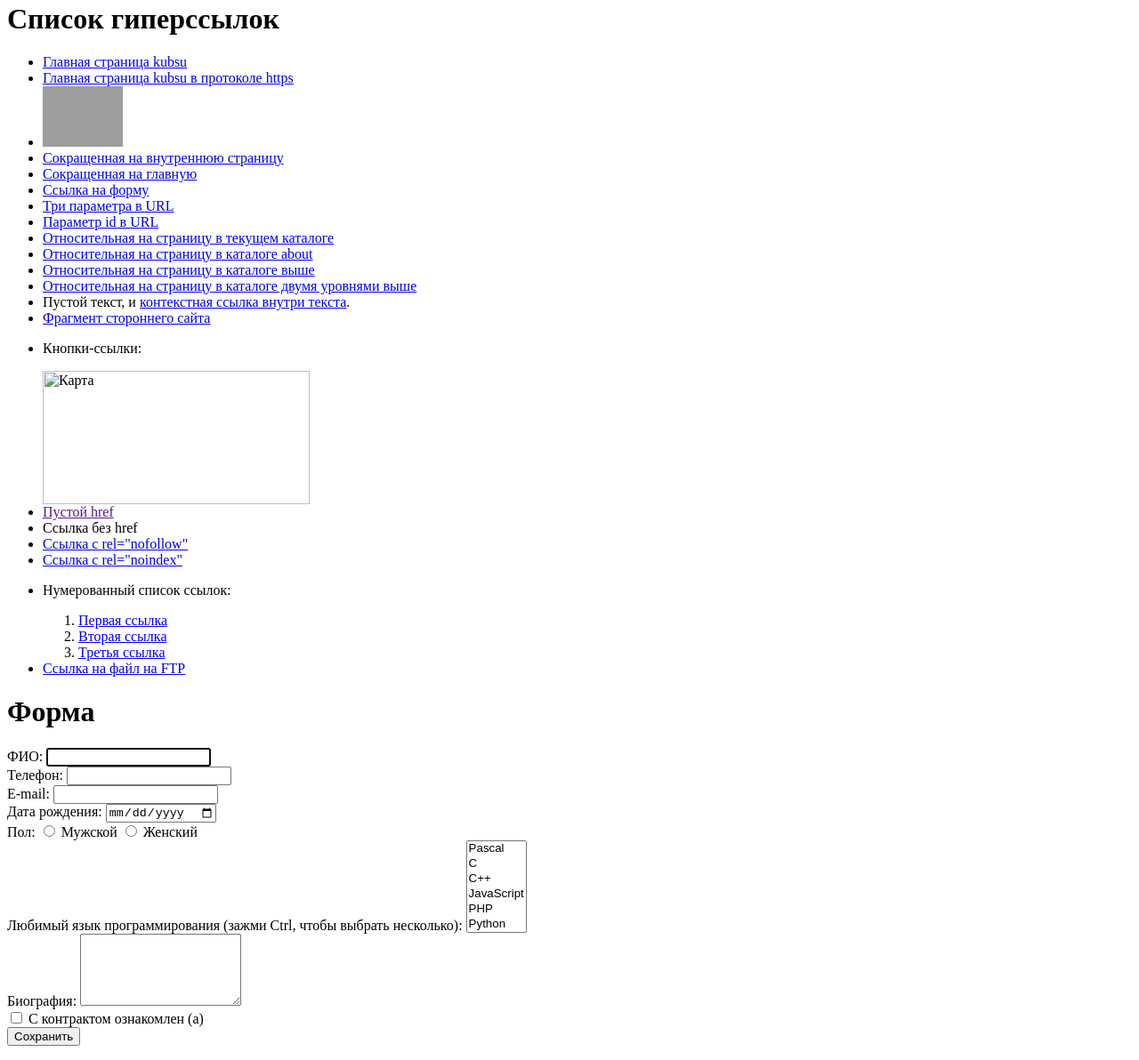
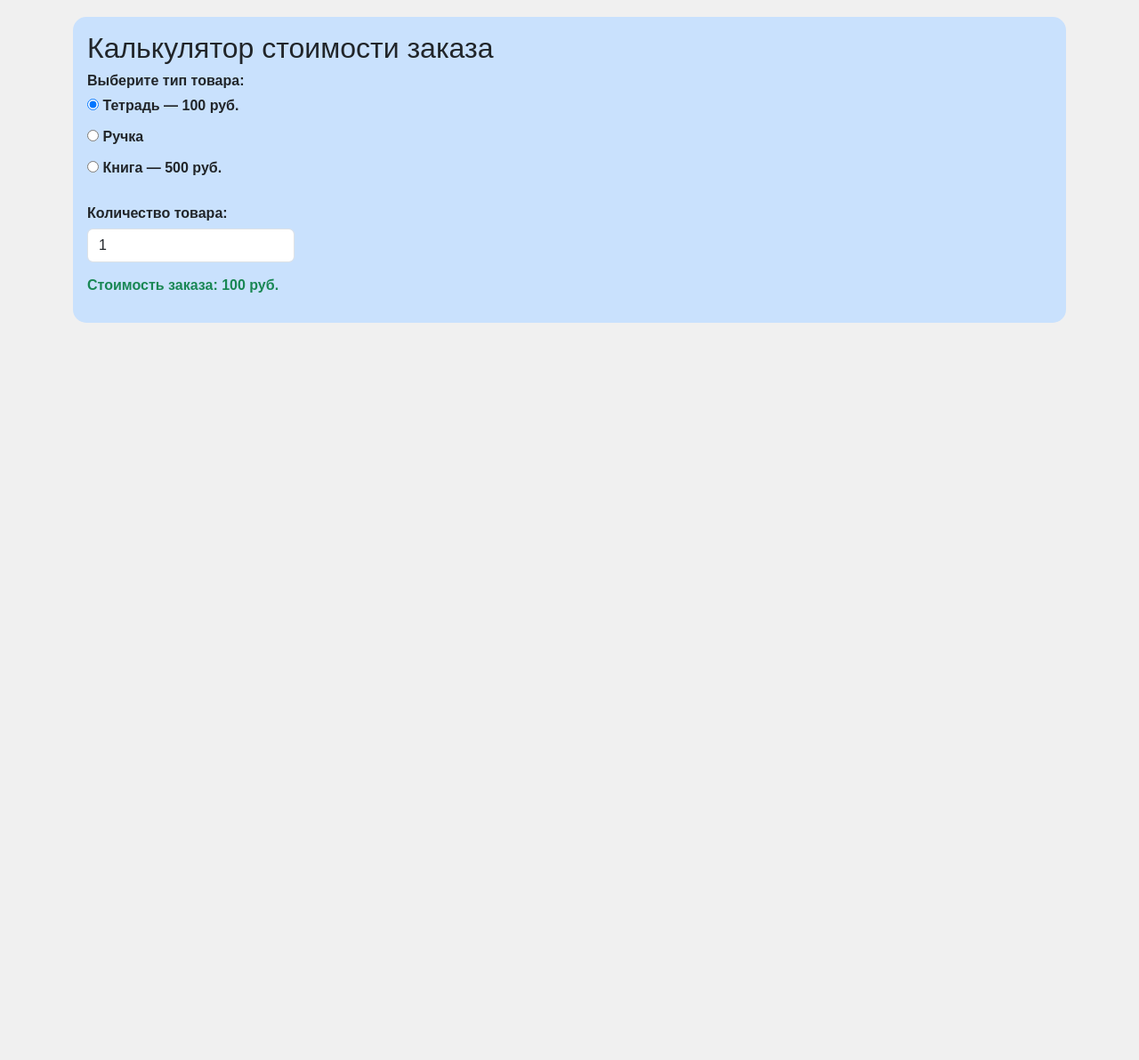
Before and after one commit to nogletcher77/s0205561.github.io, a plain HTML site: page index.html in a window 1280 px wide. Shown: the part 5-1197 px from the top of the page at 89% size. After the commit the page ends 800 px from the top, so only its background shows below. Drawn offline with nearby package versions, Linux system fonts and the light colour scheme; grey boxes are pictures that could not be loaded.

Commit message:
Add files via upload

```diff
--- a/index.html
+++ b/index.html
@@ -1,103 +1,65 @@
-
+<!DOCTYPE html>
+<html lang="ru">
 <head>
-    <title>Моя работа</title>
+    <meta charset="UTF-8">
+    <meta name="viewport" content="width=device-width, initial-scale=1.0">
+    <link href="https://cdn.jsdelivr.net/npm/bootstrap@5.3.3/dist/css/bootstrap.min.css" rel="stylesheet">
+    <title>Калькулятор стоимости заказа</title>
+    <link rel="stylesheet" href="style.css">
 </head>
 <body>
 
-    <h1>Список гиперссылок</h1>
-    <ul>
-        <li><a href="http://kubsu.ru/">Главная страница kubsu</a></li>
-        <li><a href="https://kubsu.ru/">Главная страница kubsu в протоколе https</a></li>
-        <li>
-            <a href="https://kubsu.ru/">
-                <img src="https://www.kubsu.ru/sites/all/themes/portal_kubsu/logo.png" alt="Логотип КубГУ" width="90">
-            </a>
-        </li>
-        <li><a href="/internal-page">Сокращенная на внутреннюю страницу</a></li>
-        <li><a href="/">Сокращенная на главную</a></li>
-        <li><a href="#fragment">Ссылка на форму</a></li>
-        <li><a href="?param1=1&param2=2&param3=3">Три параметра в URL</a></li>
-        <li><a href="?id=123">Параметр id в URL</a></li>
-        <li><a href="./hot.html">Относительная на страницу в текущем каталоге</a></li>
-        <li><a href="about/page.html">Относительная на страницу в каталоге about</a></li>
-        <li><a href="../index.html">Относительная на страницу в каталоге выше</a></li>
-        <li><a href="../../index.html">Относительная на страницу в каталоге двумя уровнями выше</a></li>
-        <li>Пустой текст, и <a href="https://kubsu.ru/">контекстная ссылка внутри текста</a>.</li>
-        <li><a href="https://ru.wikipedia.org/wiki/HTML#История">Фрагмент стороннего сайта</a></li>
-        <li>
-            <p>Кнопки-ссылки:</p>
-            <img src="https://avatars.mds.yandex.net/i?id=eb5385a3d8c7ee358acfe9ac3f2e7e71_l-5231564-images-thumbs&n=13" alt="Карта" usemap="#workmap" width="300" height="150">
-            <map name="workmap">
-                <area shape="rect" coords="0,0,150,150" alt="Лево" href="https://kubsu.ru/">
-                <area shape="circle" coords="225,75,50" alt="Право" href="https://www.google.com/">
-            </map>
-        </li>
-        <li><a href="">Пустой href</a></li>
-        <li><a>Ссылка без href</a></li>
-        <li><a href="https://example.com" rel="nofollow">Ссылка с rel="nofollow"</a></li>
-        <li><a href="https://example.com" rel="noindex">Ссылка с rel="noindex"</a></li>
-        <li>
-            <p>Нумерованный список ссылок:</p>
-            <ol>
-                <li><a href="https://kubsu.ru/" title="Главная">Первая ссылка</a></li>
-                <li><a href="https://kubsu.ru/about" title="О нас">Вторая ссылка</a></li>
-                <li><a href="https://kubsu.ru/contacts" title="Контакты">Третья ссылка</a></li>
-            </ol>
-        </li>
-        <li><a href="ftp://login:password@ftp.example.com/file.zip">Ссылка на файл на FTP</a></li>
-    </ul>
+<main class="container my-4">
+    <section id="calculator" class="p-3">
+        <h2>Калькулятор стоимости заказа</h2>
 
+        <form id="calculator-form">
+            <fieldset class="border-0 p-0 m-0">
+                <legend class="fs-6 fw-bold">Выберите тип товара:</legend>
 
-    <h1>Форма</h1>
-    <form action="#" method="post">
-        <div class="form-group">
-            <label>ФИО:</label>
-            <input type="text" name="fio" autofocus required>
-        </div>
-        <div class="form-group">
-            <label>Телефон:</label>
-            <input type="tel" name="phone">
-        </div>
-        <div class="form-group">
-            <label>E-mail:</label>
-            <input type="email" name="email">
-        </div>
-        <div class="form-group">
-            <label>Дата рождения:</label>
-            <input type="date" name="birthdate">
-        </div>
-        <div class="form-group">
-            <label>Пол:</label>
-            <input type="radio" id="male" name="gender" value="male"> <label for="male" style="display:inline;">Мужской</label>
-            <input type="radio" id="female" name="gender" value="female"> <label for="female" style="display:inline;">Женский</label>
-        </div>
-        <div class="form-group">
-            <label>Любимый язык программирования (зажми Ctrl, чтобы выбрать несколько):</label>
-            <select name="langs[]" multiple size="6">
-                <option value="Pascal">Pascal</option>
-                <option value="C">C</option>
-                <option value="C++">C++</option>
-                <option value="JavaScript">JavaScript</option>
-                <option value="PHP">PHP</option>
-                <option value="Python">Python</option>
-                <option value="Java">Java</option>
-                <option value="Haskell">Haskell</option>
-                <option value="Clojure">Clojure</option>
-                <option value="Prolog">Prolog</option>
-                <option value="Scala">Scala</option>
-            </select>
-        </div>
-        <div class="form-group">
-            <label>Биография:</label>
-            <textarea name="bio" rows="5"></textarea>
-        </div>
-        <div class="form-group">
-            <input type="checkbox" id="contract" name="contract"> <label for="contract" style="display:inline;">С контрактом ознакомлен (а)</label>
-        </div>
-        <div class="form-group">
-            <button type="submit">Сохранить</button>
-        </div>
-    </form>
+                <p>
+                    <input type="radio" id="notebook" name="product" value="notebook" checked>
+                    <label for="notebook">Тетрадь — 100 руб.</label>
+                </p>
 
+                <p>
+                    <input type="radio" id="pen" name="product" value="pen">
+                    <label for="pen">Ручка</label>
+                </p>
+
+                <p>
+                    <input type="radio" id="book" name="product" value="book">
+                    <label for="book">Книга — 500 руб.</label>
+                </p>
+            </fieldset>
+
+            <div id="option-container" class="mt-3" hidden>
+                <label for="option" class="form-label">Выберите ручку:</label>
+                <select id="option" class="form-select w-auto">
+                    <option value="50">Шариковая — 50 руб.</option>
+                    <option value="80">Гелевая — 80 руб.</option>
+                    <option value="120">Набор из трёх ручек — 120 руб.</option>
+                </select>
+            </div>
+
+            <div id="property-container" class="mt-3" hidden>
+                <input type="checkbox" id="gift-wrap">
+                <label for="gift-wrap">
+                    Подарочная упаковка (+50 руб. за книгу)
+                </label>
+            </div>
+
+            <div class="mt-3">
+                <label for="quantity" class="form-label">Количество товара:</label>
+                <br>
+                <input type="number" id="quantity" class="form-control w-auto" min="1" step="1" value="1" required>
+            </div>
+        </form>
+
+        <p id="message" class="mt-3" aria-live="polite"></p>
+    </section>
+</main>
+
+<script src="script.js"></script>
 </body>
 </html>
--- /dev/null
+++ b/script.js
@@ -0,0 +1,68 @@
+"use strict";
+
+document.addEventListener("DOMContentLoaded", function () {
+    const form = document.getElementById("calculator-form");
+    const quantityInput = document.getElementById("quantity");
+    const optionSelect = document.getElementById("option");
+    const optionContainer = document.getElementById("option-container");
+    const propertyContainer = document.getElementById("property-container");
+    const giftWrap = document.getElementById("gift-wrap");
+    const message = document.getElementById("message");
+
+    const productRadios = document.querySelectorAll(
+        'input[name="product"]'
+    );
+
+    function calculatePrice() {
+        const selectedProduct = document.querySelector(
+            'input[name="product"]:checked'
+        ).value;
+
+        const quantity = Number(quantityInput.value);
+        let pricePerItem = 0;
+
+        optionContainer.hidden = selectedProduct !== "pen";
+        propertyContainer.hidden = selectedProduct !== "book";
+
+        if (quantityInput.value === "" ||
+            !Number.isInteger(quantity) || quantity < 1) {
+            message.textContent =
+                "Введите целое количество от 1.";
+            message.className = "mt-3 text-danger";
+            return;
+        }
+
+        if (selectedProduct === "notebook") {
+            pricePerItem = 100;
+        } else if (selectedProduct === "pen") {
+            pricePerItem = Number(optionSelect.value);
+        } else {
+            pricePerItem = 500;
+
+            if (giftWrap.checked) {
+                pricePerItem = pricePerItem + 50;
+            }
+        }
+
+        const total = pricePerItem * quantity;
+
+        message.textContent =
+            "Стоимость заказа: " + total + " руб.";
+
+        message.className = "mt-3 text-success";
+    }
+
+    form.addEventListener("submit", function (event) {
+        event.preventDefault();
+    });
+
+    productRadios.forEach(function (radio) {
+        radio.addEventListener("change", calculatePrice);
+    });
+
+    quantityInput.addEventListener("input", calculatePrice);
+    optionSelect.addEventListener("change", calculatePrice);
+    giftWrap.addEventListener("change", calculatePrice);
+
+    calculatePrice();
+});
--- /dev/null
+++ b/style.css
@@ -0,0 +1,18 @@
+body {
+    font-family: Arial, Helvetica, sans-serif;
+    font-weight: bold;
+    line-height: 120%;
+    margin: 0;
+    padding: 0;
+    background-color: #f0f0f0;
+}
+
+section {
+    border-radius: 15px;
+    background-color: #c9e1fd;
+}
+
+input,
+select {
+    max-width: 100%;
+}
```
